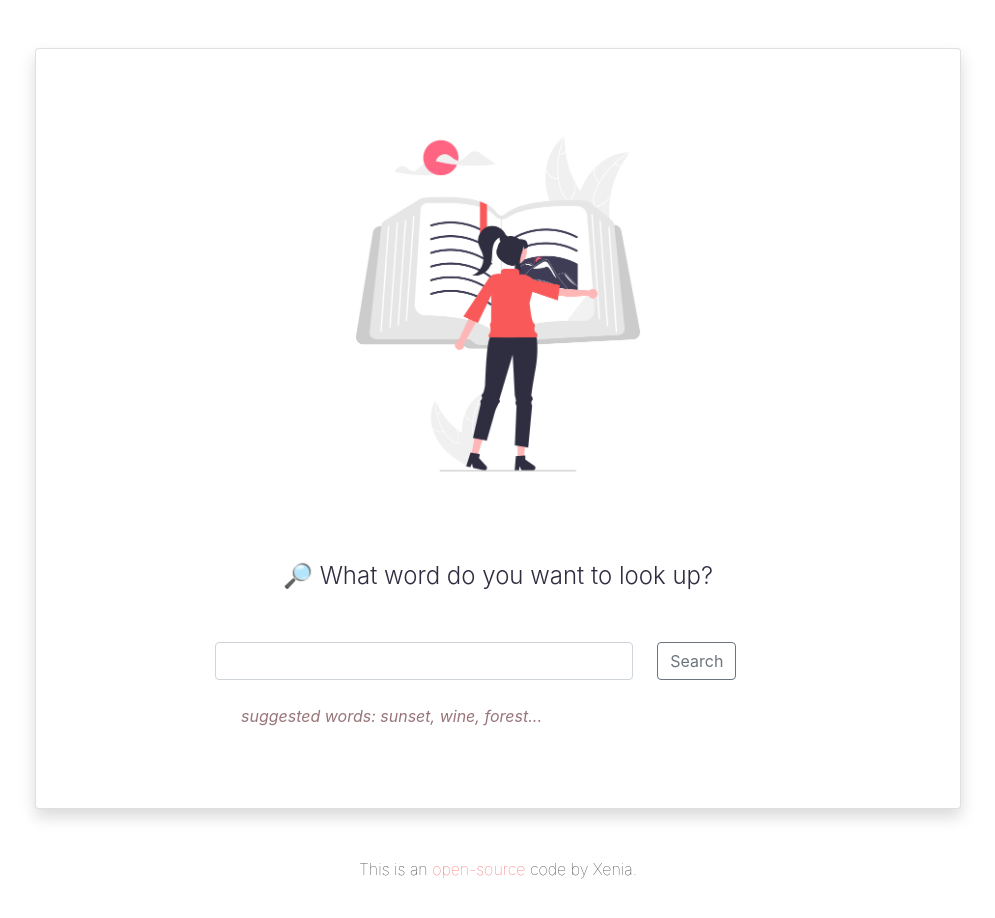
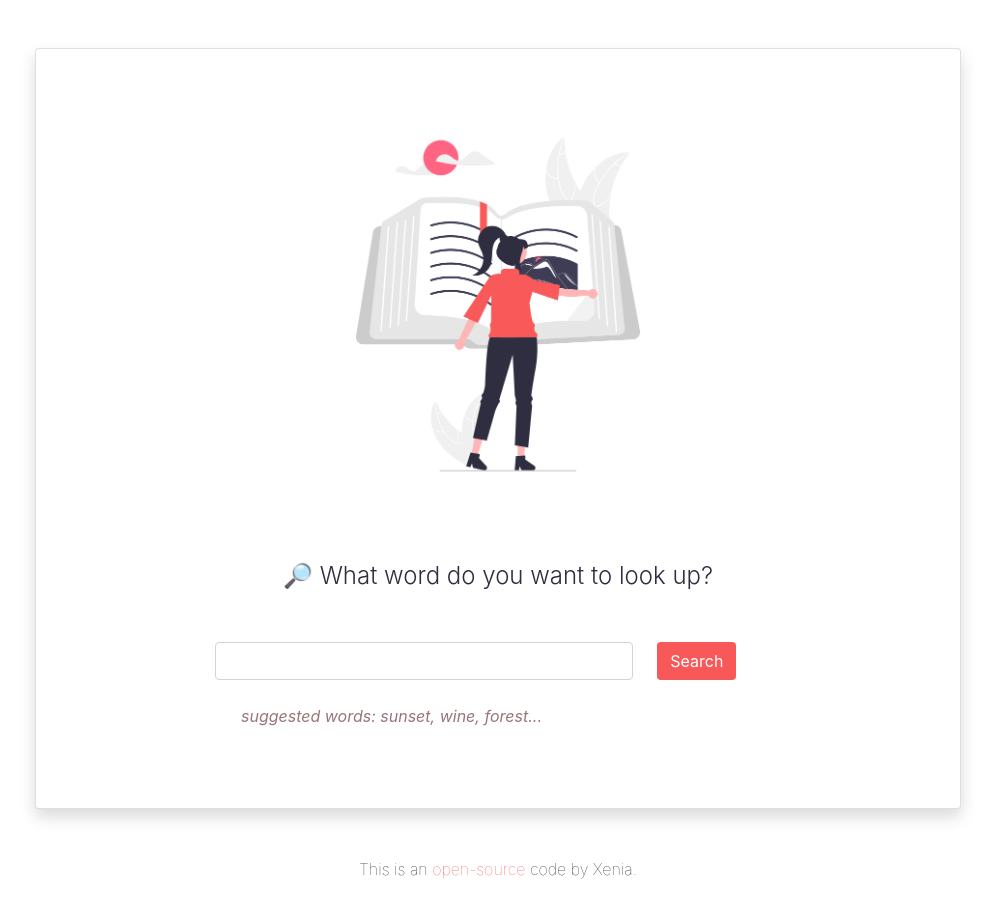
Before and after one commit to XENIAAPavlova/dictionary-project, a React (Create React App) app: page / in a window 1280 px wide. Shown: the top 918 px of the page, without its empty margins (142-1137 px from the left). Built offline with nearby package versions, Linux system fonts and the light colour scheme.

Commit message:
Added styles to buttons

```diff
--- a/src/App.css
+++ b/src/App.css
@@ -1,13 +1,3 @@
-.App-logo {
-  max-width: 50%;
-}
-
-.hint {
-  color: #7f5359;
-  opacity: 0.8;
-  padding-left: 173px;
-}
-
 a {
   text-decoration: none;
   color: #f95859;
@@ -25,6 +15,25 @@ p {
 em {
   font-size: 16px;
   color: #f95859;
+}
+.btn {
+  background-color: #f95859;
+  color: #fff;
+}
+
+.btn:hover {
+  background: #2f2e41;
+  color: white;
+}
+
+.App-logo {
+  max-width: 50%;
+}
+
+.hint {
+  color: #7f5359;
+  opacity: 0.8;
+  padding-left: 173px;
 }
 
 .welcome-text {
--- a/src/Dictionary.js
+++ b/src/Dictionary.js
@@ -1,5 +1,6 @@
 import React, { useState } from "react";
 import "./Results.css";
+import "./App.css";
 import Results from "./Results";
 import axios from "axios";
 
@@ -37,10 +38,7 @@ export default function Dictionary() {
           />
         </div>
         <div className="col-2">
-          <button
-            type="submit"
-            className="btn btn btn-outline-secondary justify-content-md-end"
-          >
+          <button type="submit" className="btn btn justify-content-md-end">
             Search
           </button>
         </div>
```
